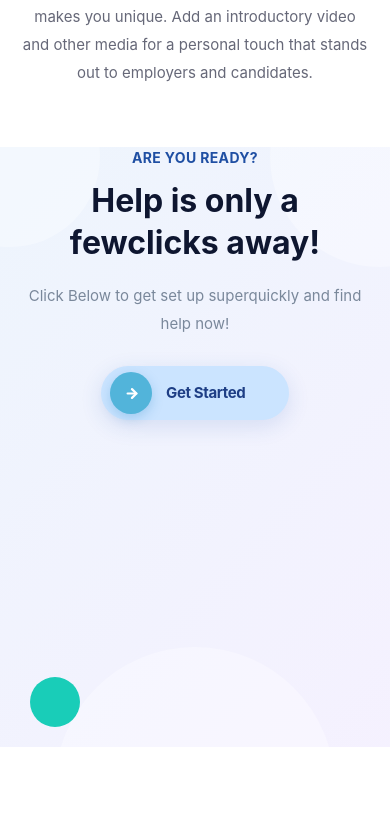
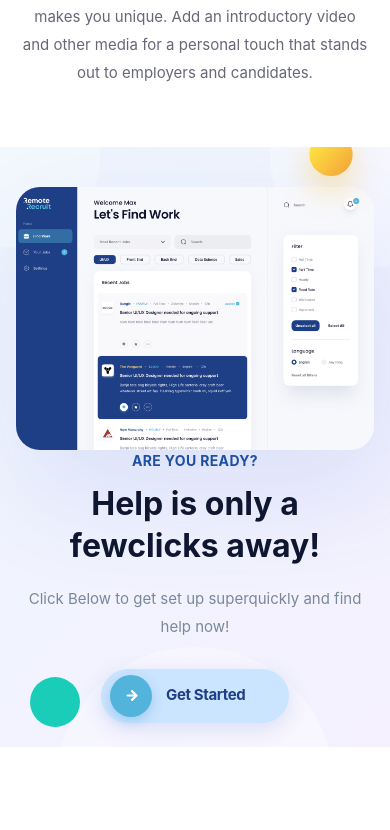
Before and after one commit to MohdAdamSiThuThetNaing/Remote_Recruit, a React (Vite) app: page / in a window 390 px wide. Shown: the part 2905-3735 px from the top of the page. Built offline with nearby package versions, Linux system fonts and the light colour scheme.

Commit message:
fix: responsive css fix

```diff
--- a/src/components/Features/FeatureFour.tsx
+++ b/src/components/Features/FeatureFour.tsx
@@ -36,6 +36,44 @@ const SignUpAd: React.FC = () => {
             duration: 6,
             repeat: Infinity,
             repeatType: "mirror",
+            ease: "easeInOut",
+          }}
+        />
+      </div>
+
+      {/* Mobile & Tablet Image */}
+      <div className="xl:hidden relative z-20 px-4 pt-10 flex justify-center">
+        <img
+          src={remoteRecruitUI}
+          alt="RemoteRecruit Dashboard Mockup"
+          loading="lazy"
+          decoding="async"
+          className="
+      w-full
+      max-w-[700px]
+      rounded-[24px]
+      shadow-[15px_44px_108px_rgba(49,89,211,0.12)]
+    "
+        />
+
+        <motion.div
+          className="
+      absolute
+      right-[10%]
+      top-0
+      h-[40px]
+      w-[40px]
+      rounded-full
+      bg-[linear-gradient(132.56deg,#FFED43_5.63%,#F29939_106.18%)]
+      shadow-[0px_12px_28px_rgba(255,177,0,0.35)]
+    "
+          animate={{
+            y: [0, -15, 0],
+            scale: [1, 1.1, 1],
+          }}
+          transition={{
+            duration: 5,
+            repeat: Infinity,
             ease: "easeInOut",
           }}
         />
--- a/src/components/Footer/Footer.tsx
+++ b/src/components/Footer/Footer.tsx
@@ -209,12 +209,12 @@ const styles = {
     "inline-block text-[28px] md:text-[34px] font-bold tracking-[-0.02em] text-[#0E1630]",
 
   cardsGrid:
-    "relative z-[20] mx-auto mt-[40px] md:mt-[60px] mb-[-80px] md:mb-[-180px] flex max-w-[1040px] flex-col justify-center gap-[20px] md:gap-[28px] px-4 md:px-6 md:flex-row",
+    "relative z-[20] mx-auto mt-[40px] md:mt-[60px] mb-[-80px] md:mb-[-180px] flex max-w-[1040px] flex-col justify-center gap-[20px] md:gap-[28px] px-4 md:px-6 xl:flex-row",
 
-  card: "relative h-auto md:h-[343px] w-full md:w-[500px] rounded-[28px] bg-white p-[20px] md:p-[32px] shadow-[-15px_50px_150px_rgba(49,89,211,0.12)] transition-all duration-500 ease-out hover:-translate-y-3 hover:shadow-[-15px_70px_180px_rgba(49,89,211,0.22)] hover:scale-[1.02]",
+  card: "relative h-auto xl:h-[343px] w-full xl:w-[500px] rounded-[28px] bg-white p-[20px] md:p-[32px] shadow-[-15px_50px_150px_rgba(49,89,211,0.12)] transition-all duration-500 ease-out hover:-translate-y-3 hover:shadow-[-15px_70px_180px_rgba(49,89,211,0.22)] hover:scale-[1.02]",
 
   cardEmphasis:
-    "relative h-auto md:h-[343px] w-full md:w-[500px] rounded-[28px] bg-white p-[20px] md:p-[32px] shadow-[-15px_50px_150px_rgba(49,89,211,0.12)] transition-all duration-500 ease-out hover:-translate-y-3 hover:shadow-[-15px_70px_180px_rgba(49,89,211,0.22)] hover:scale-[1.02]",
+    "relative h-auto xl:h-[343px] w-full xl:w-[500px] rounded-[28px] bg-white p-[20px] md:p-[32px] shadow-[-15px_50px_150px_rgba(49,89,211,0.12)] transition-all duration-500 ease-out hover:-translate-y-3 hover:shadow-[-15px_70px_180px_rgba(49,89,211,0.22)] hover:scale-[1.02]",
 
   cardTop:
     "flex flex-col sm:flex-row w-full items-center sm:items-start gap-[24px]",
@@ -267,7 +267,7 @@ const styles = {
     "hidden lg:block absolute left-[-120px] bottom-[-260px] h-[524px] w-[524px] rounded-full bg-white opacity-[0.02]",
 
   primaryButtonWrapper:
-    "relative md:absolute left-0 md:left-[32px] bottom-0 md:bottom-[32px] mt-[24px] md:mt-0 w-full md:w-[436px] h-[72px] rounded-[24px] bg-[linear-gradient(129.98deg,#52B4DA_-106.35%,#1E3E85_95.25%)] shadow-[10px_0px_50px_0px_rgba(49,89,211,0.28)]",
+    "relative mt-[40px] xl:absolute xl:left-[32px] xl:bottom-[32px] w-full xl:w-[436px] h-[72px] rounded-[24px] bg-[linear-gradient(129.98deg,#52B4DA_-106.35%,#1E3E85_95.25%)] shadow-[10px_0px_50px_0px_rgba(49,89,211,0.28)]",
 
   socialCircleLink:
     "flex h-[32px] w-[32px] items-center justify-center rounded-full bg-[linear-gradient(135deg,rgba(235,237,255,0.15)_0%,rgba(173,184,255,0.15)_100%)] text-[#DFE1F2]",
@@ -325,5 +325,5 @@ const styles = {
     "absolute left-1/2 -translate-x-1/2 top-[400px] md:top-[430px] lg:left-auto lg:right-[220px] lg:translate-x-0 lg:top-[315px] z-20",
 
   gradientBorder:
-    "relative md:absolute left-0 md:left-[32px] bottom-0 md:bottom-[32px] mt-[24px] md:mt-0 w-full md:w-[436px] h-[72px] rounded-[24px] bg-[linear-gradient(132.56deg,#52B4DA_5.63%,#1E3E85_106.18%)] p-[2px]",
+    "relative mt-[40px] xl:absolute xl:left-[32px] xl:bottom-[32px] w-full xl:w-[436px] h-[72px] rounded-[24px] bg-[linear-gradient(132.56deg,#52B4DA_5.63%,#1E3E85_106.18%)] p-[2px]",
 } as const;
```
